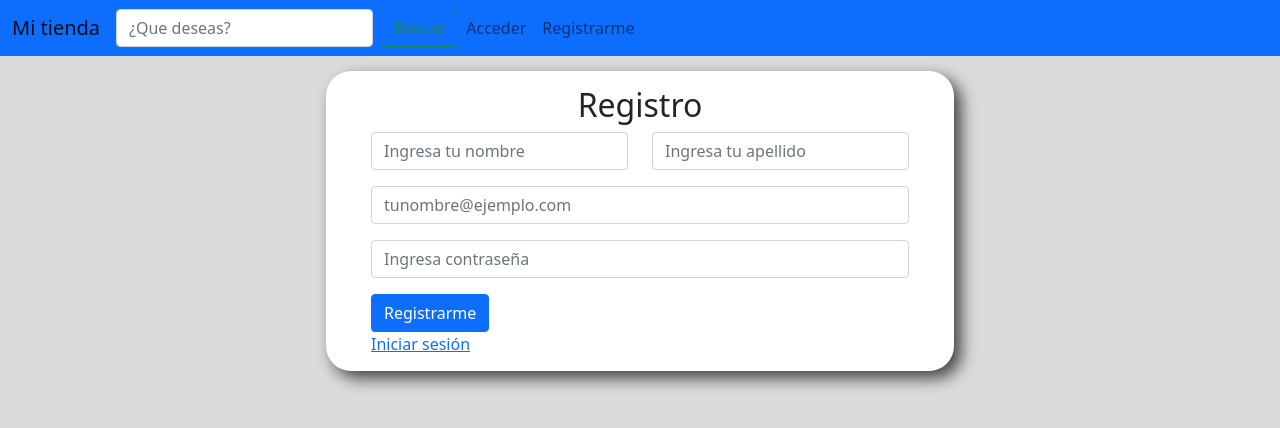
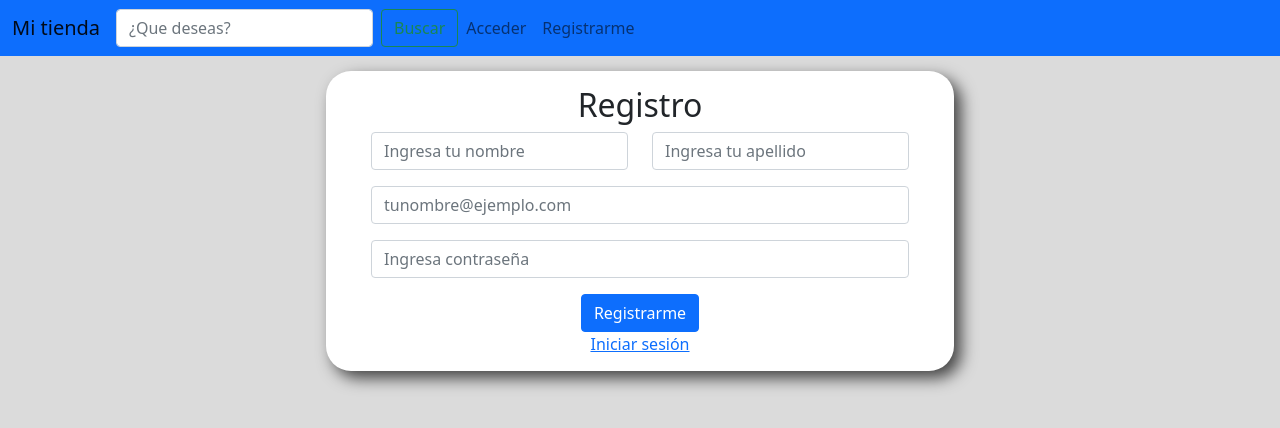
Before and after one commit to dav3ku/ecommerce-react01, a React (Create React App) app: page /signup in a window 1280 px wide. Shown: the top 428 px of the page. Built offline with nearby package versions, Linux system fonts and the light colour scheme; the HTML template or start-up script is replaced by a standard one.

Commit message:
se centran los botones

```diff
--- a/src/Components/SignUp.js
+++ b/src/Components/SignUp.js
@@ -63,11 +63,17 @@ export const SignUp = (props) => {
               {errors.password && <span>Campo requerido</span>}
             </Form.Group>
 
-            <Button variant="primary" type="submit">
-              Registrarme
-            </Button>
+            <Row xs={1}>
+              <Col className="text-center">
+                <Button variant="primary" type="submit">
+                  Registrarme
+                </Button>
+              </Col>
+              <Col className="text-center">
+                <Link to="/login">Iniciar sesión</Link>
+              </Col>
+            </Row>
           </Form>
-          <Link to="/login">Iniciar sesión</Link>
         </Col>
       </Row>
     </Container>
```
